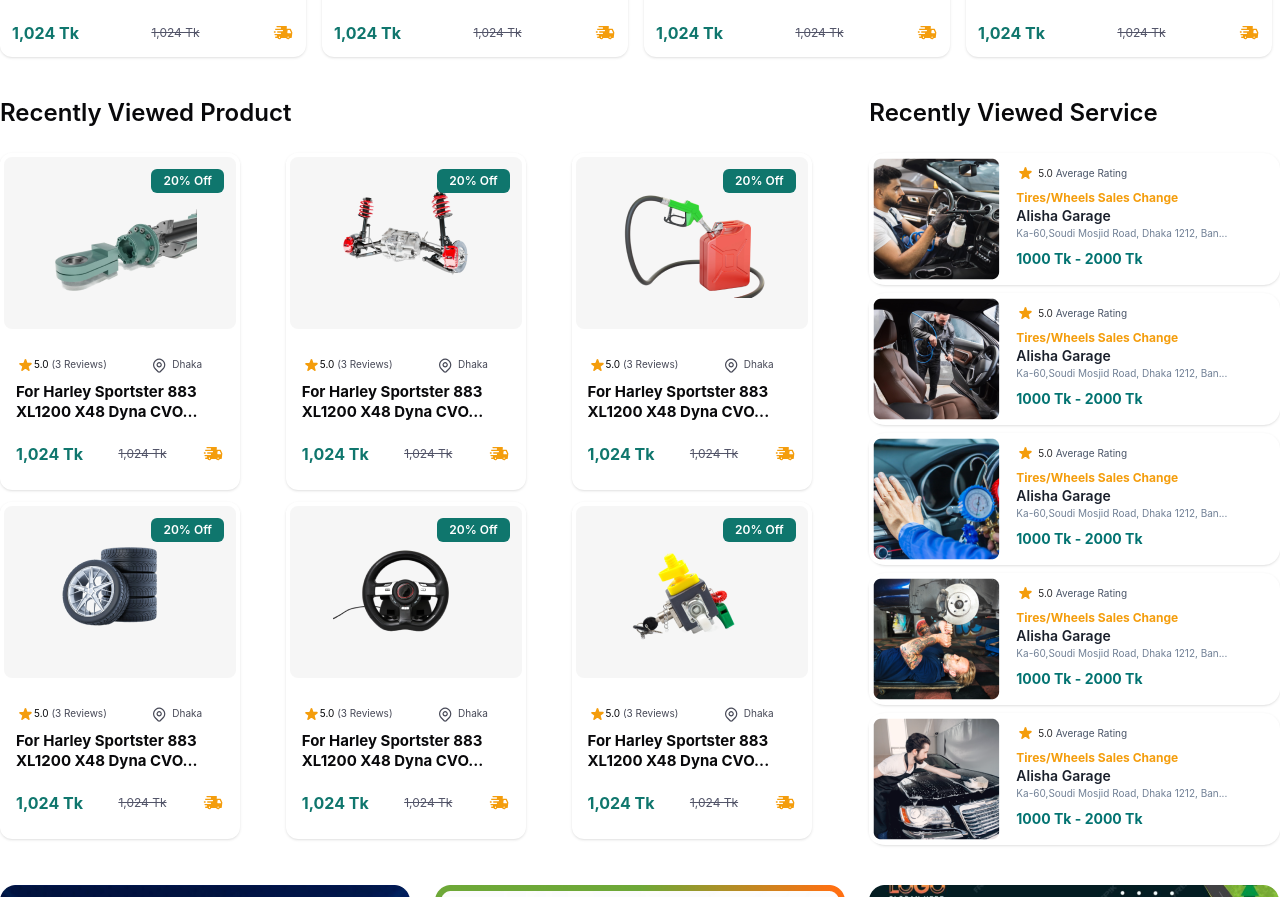
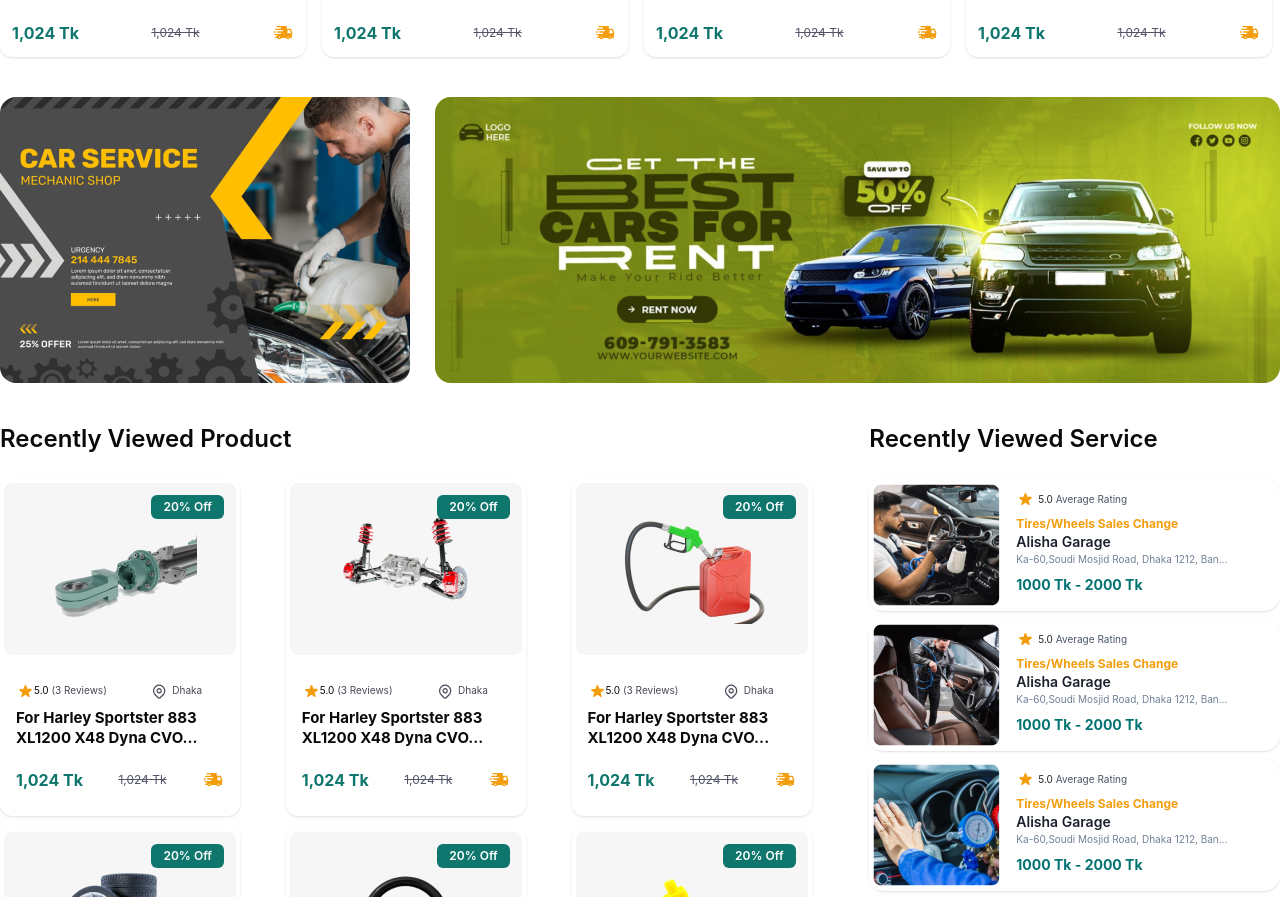
Before and after one commit to qtecsolution/AutoCare_HTML, a website: page index.html in a window 1280 px wide. Shown: the part 3689-4586 px from the top of the page. Drawn offline with nearby package versions, Linux system fonts and the light colour scheme.

Commit message:
[Done] car service

```diff
--- a/index.html
+++ b/index.html
@@ -1984,6 +1984,19 @@
       </div>
     </section>
 
+    <!-- car service -->
+    <section class="sm:container md:container lg:container xl:container mx-auto my-10">
+      <div class="flex justify-between">
+        <div class="">
+          <img class="rounded-2xl" src="./src/assets/image/home/carservice1.png" alt="">
+        </div>
+        <div class="">
+          <img src="./src/assets/image/home/carservice2.png" alt="">
+        </div>
+
+      </div>
+    </section>
+
     <!-- Recently Viewed Product & Service  -->
     <section class="sm:container md:container lg:container xl:container mx-auto my-10">
       <div class="grid grid-cols-3 gap-6">
```
Also changed, not shown: src/assets/image/home/carservice1.png (added), src/assets/image/home/carservice2.png (added).
